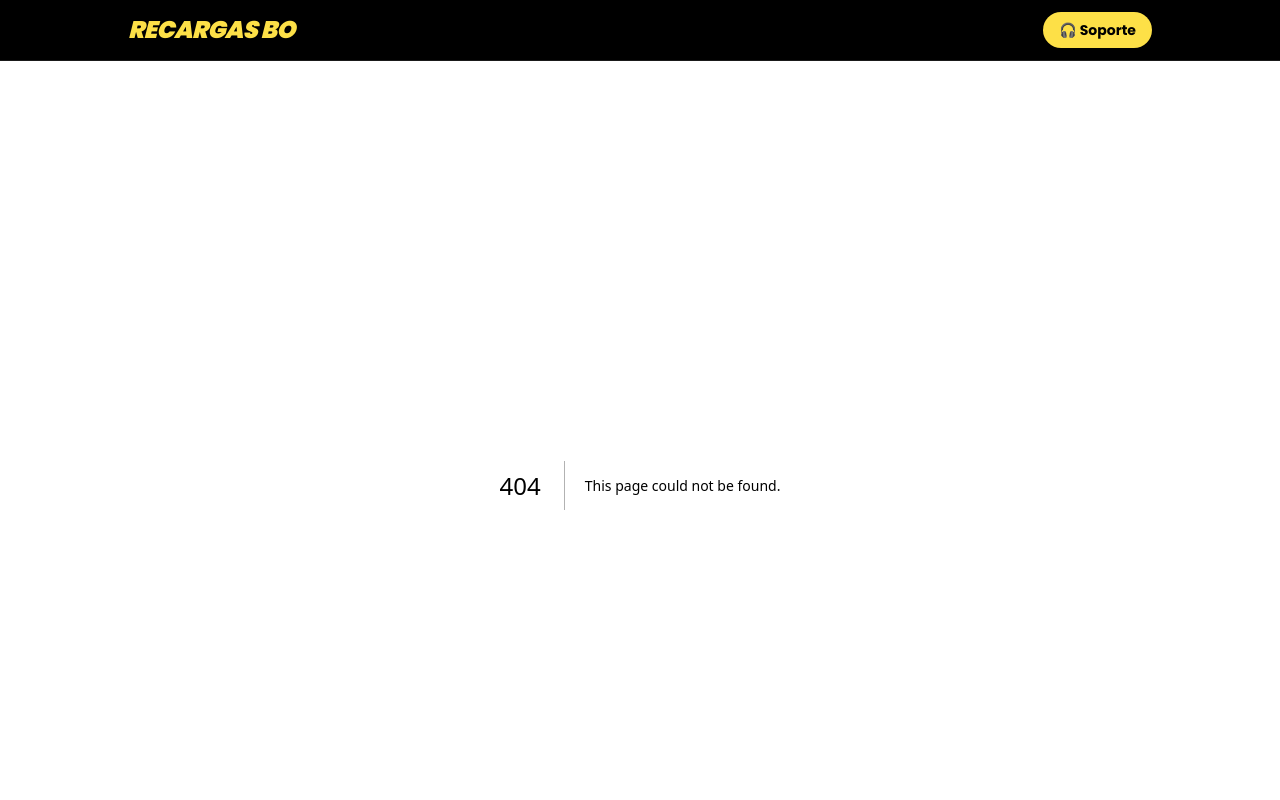
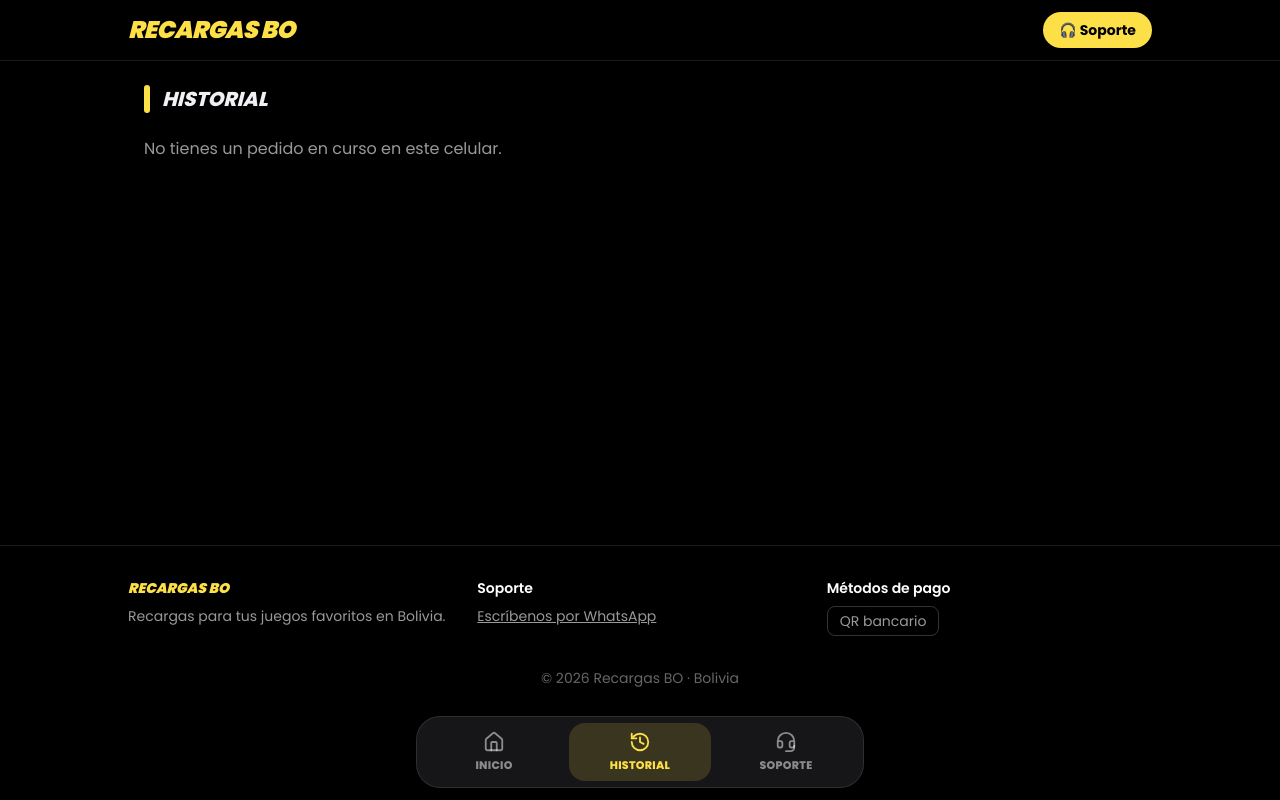
Before and after one commit to BladimirBLopez/recargas-bo, a Next.js app: page /historial in a window 1280 px wide. Before the commit this address had no page. Shown: the top 800 px of the page. Built offline with nearby package versions, Linux system fonts and the light colour scheme.

Commit message:
Barra inferior flotante (Inicio, Historial, Soporte) y pagina Historial

```diff
--- /dev/null
+++ b/app/historial/page.js
@@ -0,0 +1,49 @@
+'use client';
+import { useEffect, useState } from 'react';
+import Link from 'next/link';
+
+export default function Historial() {
+  const [order, setOrder] = useState(null);
+  const [ready, setReady] = useState(false);
+
+  useEffect(() => {
+    try {
+      const raw = localStorage.getItem('rb_order');
+      if (raw) {
+        const o = JSON.parse(raw);
+        if (o && o.code && Date.now() - o.ts < 2 * 60 * 60 * 1000) setOrder(o);
+      }
+    } catch (e) {}
+    setReady(true);
+  }, []);
+
+  return (
+    <div className="space-y-6">
+      <h2 className="flex items-center gap-3 text-xl font-extrabold uppercase italic">
+        <span className="h-7 w-1.5 rounded-full bg-yellow-300" />
+        Historial
+      </h2>
+      {ready && !order && (
+        <p className="text-white/60">No tienes un pedido en curso en este celular.</p>
+      )}
+      {order && (
+        <div className="rounded-2xl border border-white/20 bg-white/5 p-4">
+          <div className="font-mono text-lg font-bold text-yellow-300">{order.code}</div>
+          <div className="mt-2 text-sm">
+            {order.game} · {order.pkg} · <b>Bs {order.price}</b>
+          </div>
+          <div className="mt-1 text-sm text-white/70">
+            {order.idLabel}: {order.id}
+          </div>
+          <div className="mt-1 text-xs text-white/40">Se guarda 2 horas en este celular.</div>
+          <Link
+            href={'/juego/' + order.slug}
+            className="mt-4 block rounded-xl bg-yellow-300 py-3 text-center font-bold text-black"
+          >
+            Continuar mi pedido
+          </Link>
+        </div>
+      )}
+    </div>
+  );
+}
--- a/app/layout.js
+++ b/app/layout.js
@@ -2,6 +2,7 @@ import './globals.css';
 import Link from 'next/link';
 import { Poppins } from 'next/font/google';
 import { SITE_NAME, WHATSAPP } from '@/data/games';
+import BottomNav from '@/components/BottomNav';
 
 const font = Poppins({ subsets: ['latin'], weight: ['400', '600', '700', '800', '900'], style: ['normal', 'italic'] });
 
@@ -34,7 +35,7 @@ export default function RootLayout({ children }) {
 
         <main className="flex-1 w-full max-w-5xl mx-auto px-4 py-6">{children}</main>
 
-        <footer className="border-t border-white/10 px-4 py-8 text-sm text-white/60">
+        <footer className="border-t border-white/10 px-4 pt-8 pb-28 text-sm text-white/60">
           <div className="max-w-5xl mx-auto grid gap-6 sm:grid-cols-3">
             <div>
               <div className="font-black italic text-yellow-300 mb-2">{SITE_NAME.toUpperCase()}</div>
@@ -57,6 +58,7 @@ export default function RootLayout({ children }) {
             © {new Date().getFullYear()} {SITE_NAME} · Bolivia
           </p>
         </footer>
+      <BottomNav />
       </body>
     </html>
   );
--- /dev/null
+++ b/components/BottomNav.js
@@ -0,0 +1,32 @@
+'use client';
+import Link from 'next/link';
+import { usePathname } from 'next/navigation';
+import { House, History, Headset } from 'lucide-react';
+import { WHATSAPP } from '@/data/games';
+
+const ITEMS = [
+  { href: '/', label: 'Inicio', Icon: House },
+  { href: '/historial', label: 'Historial', Icon: History },
+];
+
+export default function BottomNav() {
+  const path = usePathname() || '/';
+  if (path.startsWith('/juego') || path.startsWith('/admin')) return null;
+  const item = (active) =>
+    'flex flex-1 flex-col items-center gap-1 rounded-2xl px-3 py-2 text-[11px] font-extrabold uppercase tracking-wide transition ' +
+    (active ? 'bg-yellow-300/15 text-yellow-300' : 'text-white/50');
+  return (
+    <nav className="fixed inset-x-3 bottom-3 z-20 mx-auto flex max-w-md gap-1 rounded-3xl border border-white/10 bg-zinc-900/95 p-1.5 shadow-lg backdrop-blur">
+      {ITEMS.map(({ href, label, Icon }) => (
+        <Link key={href} href={href} className={item(path === href)}>
+          <Icon size={22} />
+          {label}
+        </Link>
+      ))}
+      <a href={'https://wa.me/' + WHATSAPP} target="_blank" rel="noreferrer" className={item(false)}>
+        <Headset size={22} />
+        Soporte
+      </a>
+    </nav>
+  );
+}
--- a/components/GameSearch.js
+++ b/components/GameSearch.js
@@ -80,7 +80,7 @@ export default function GameSearch({ games }) {
         target="_blank"
         rel="noreferrer"
         aria-label="WhatsApp"
-        className="fixed bottom-5 right-4 z-20 flex h-14 w-14 items-center justify-center rounded-full bg-green-500 text-white shadow-lg active:scale-95 transition"
+        className="fixed bottom-24 right-4 z-20 flex h-14 w-14 items-center justify-center rounded-full bg-green-500 text-white shadow-lg active:scale-95 transition"
       >
         <MessageCircle size={28} />
       </a>
```
